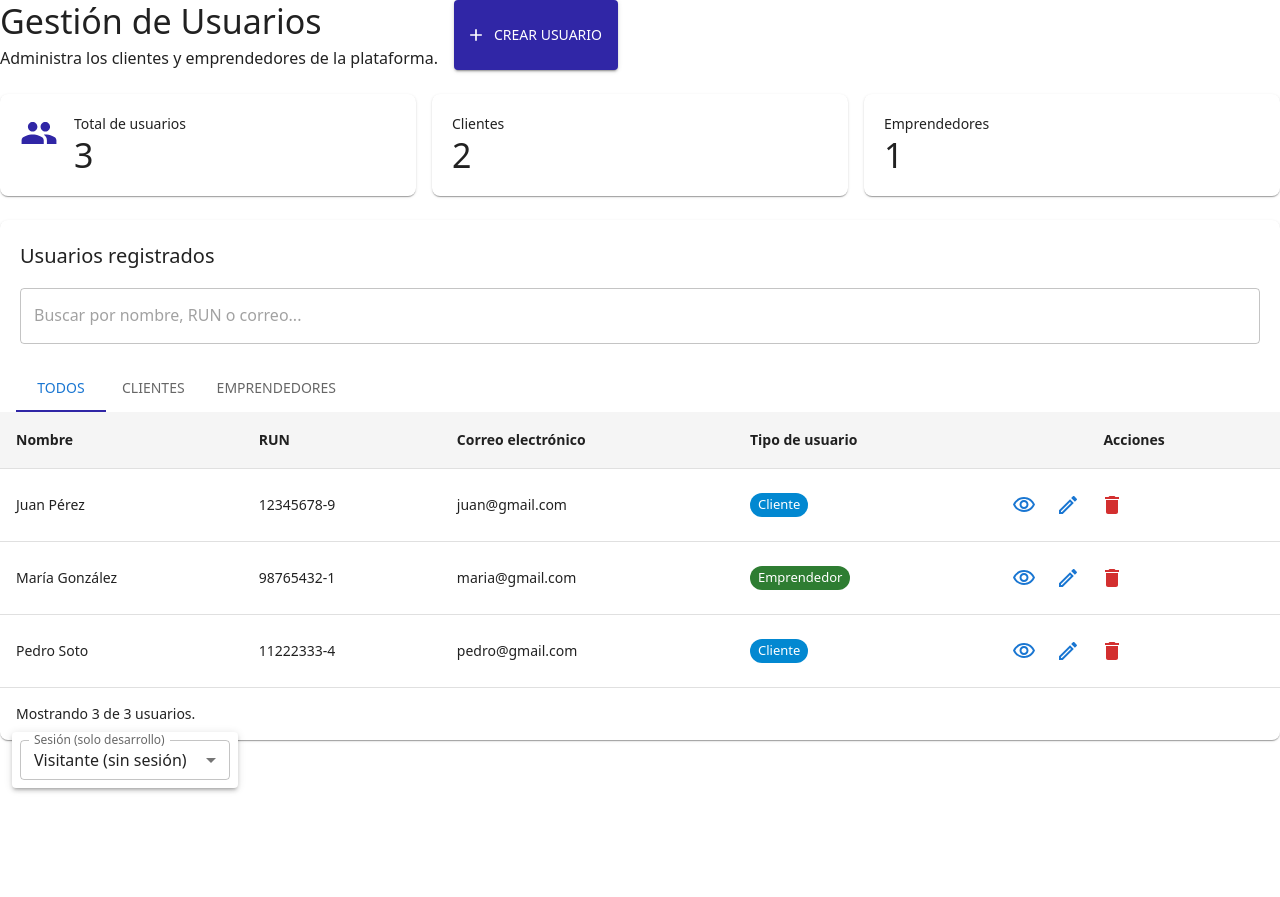
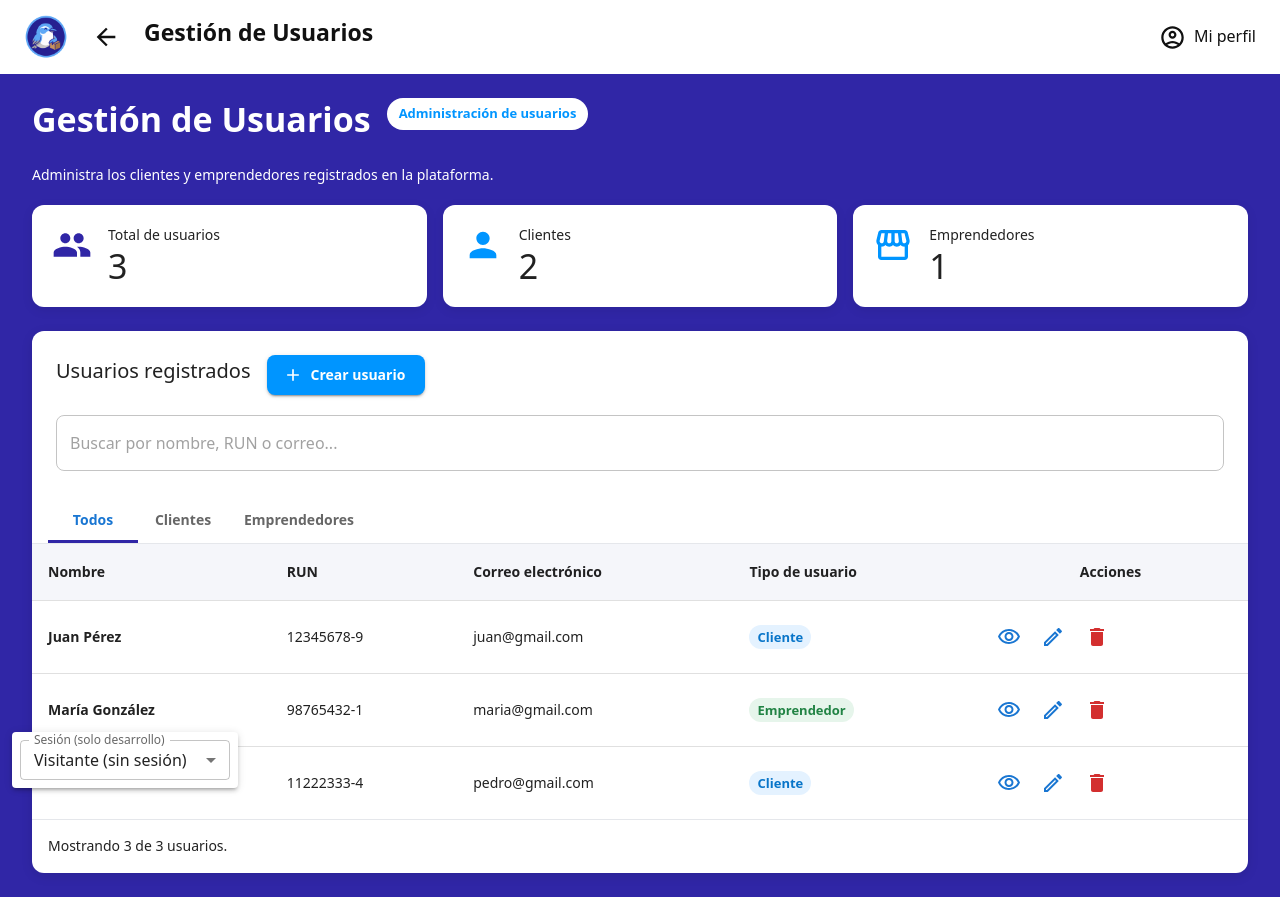
Before and after one commit to HugoValderrama/compraventa-web, a React (Vite) app in the folder frontend/: page /admin/usuarios in a window 1280 px wide. Before the commit the page ends 800 px from the top, so only its background shows below. Built offline with nearby package versions, Linux system fonts and the light colour scheme.

Commit message:
gestion usuario

```diff
--- a/frontend/src/pages/Administrador/GestionUsuarios.jsx
+++ b/frontend/src/pages/Administrador/GestionUsuarios.jsx
@@ -1,6 +1,10 @@
 
+import { useNavigate } from 'react-router-dom';
+import ArrowBackIcon from '@mui/icons-material/ArrowBack';
+import AccountCircleOutlinedIcon from '@mui/icons-material/AccountCircleOutlined';
 import { useMemo, useState } from 'react';
 
+import logo from '../../assets/logo.png';
 import {
   Alert,
   Box,
@@ -32,11 +36,15 @@ import VisibilityOutlinedIcon from '@mui/icons-material/VisibilityOutlined';
 import EditOutlinedIcon from '@mui/icons-material/EditOutlined';
 import DeleteIcon from '@mui/icons-material/Delete';
 import PeopleIcon from '@mui/icons-material/People';
+import PersonIcon from '@mui/icons-material/Person';
+import StorefrontIcon from '@mui/icons-material/Storefront';
 
 import { validarRun } from '../../utils/validarRun.js';
 import RegisterField from '../../components/molecules/RegisterField/RegisterField';
 
-// Datos de prueba
+const MORADO = '#3026A6';
+const AZUL = '#0095FF';
+
 const usuariosIniciales = [
   {
     id: 1,
@@ -72,7 +80,7 @@ export default function GestionUsuarios() {
   const [usuarios, setUsuarios] = useState(usuariosIniciales);
   const [busqueda, setBusqueda] = useState('');
   const [filtro, setFiltro] = useState('Todos');
-
+  const navigate = useNavigate();
   const [dialogoAbierto, setDialogoAbierto] = useState(false);
   const [dialogoEliminar, setDialogoEliminar] = useState(false);
 
@@ -82,11 +90,9 @@ export default function GestionUsuarios() {
   const [formulario, setFormulario] = useState(formularioInicial);
   const [mensaje, setMensaje] = useState('');
 
-  // Validación del RUN
   const runValido = validarRun(formulario.run);
   const runCompleto = formulario.run.length === 10;
 
-  // Contadores
   const totalClientes = usuarios.filter(
     (usuario) => usuario.tipo === 'Cliente'
   ).length;
@@ -95,7 +101,6 @@ export default function GestionUsuarios() {
     (usuario) => usuario.tipo === 'Emprendedor'
   ).length;
 
-  // Buscador y filtros
   const usuariosFiltrados = useMemo(() => {
     return usuarios.filter((usuario) => {
       const coincideFiltro =
@@ -112,11 +117,11 @@ export default function GestionUsuarios() {
     });
   }, [usuarios, filtro, busqueda]);
 
-  // Abrir formulario
   const abrirCrear = () => {
     setModo('crear');
     setFormulario(formularioInicial);
     setUsuarioSeleccionado(null);
+    setMensaje('');
     setDialogoAbierto(true);
   };
 
@@ -131,6 +136,7 @@ export default function GestionUsuarios() {
       tipo: usuario.tipo,
     });
 
+    setMensaje('');
     setDialogoAbierto(true);
   };
 
@@ -145,10 +151,10 @@ export default function GestionUsuarios() {
       tipo: usuario.tipo,
     });
 
+    setMensaje('');
     setDialogoAbierto(true);
   };
 
-  // Cambios del formulario
   const manejarCambio = (evento) => {
     const { name, value } = evento.target;
 
@@ -158,9 +164,20 @@ export default function GestionUsuarios() {
     }));
   };
 
-  // Crear o actualizar usuario
   const guardarUsuario = (evento) => {
     evento.preventDefault();
+
+    const nombreLimpio = formulario.nombre.trim();
+
+    if (!nombreLimpio) {
+      setMensaje('El nombre no puede estar vacío.');
+      return;
+    }
+
+    if (formulario.nombre !== formulario.nombre.trimStart()) {
+      setMensaje('El nombre no puede comenzar con espacios.');
+      return;
+    }
 
     if (!validarRun(formulario.run)) {
       setMensaje('El RUN ingresado no es válido.');
@@ -171,6 +188,7 @@ export default function GestionUsuarios() {
       const nuevoUsuario = {
         id: Date.now(),
         ...formulario,
+        nombre: nombreLimpio,
       };
 
       setUsuarios((actuales) => [...actuales, nuevoUsuario]);
@@ -179,7 +197,7 @@ export default function GestionUsuarios() {
       setUsuarios((actuales) =>
         actuales.map((usuario) =>
           usuario.id === usuarioSeleccionado.id
-            ? { ...usuario, ...formulario }
+            ? { ...usuario, ...formulario, nombre: nombreLimpio }
             : usuario
         )
       );
@@ -190,7 +208,6 @@ export default function GestionUsuarios() {
     setDialogoAbierto(false);
   };
 
-  // Eliminar usuario
   const eliminarUsuario = () => {
     setUsuarios((actuales) =>
       actuales.filter(
@@ -203,54 +220,173 @@ export default function GestionUsuarios() {
     setMensaje('Usuario eliminado correctamente.');
   };
 
+  const esError =
+    mensaje.includes('no es válido') ||
+    mensaje.includes('no puede estar vacío') ||
+    mensaje.includes('no puede comenzar con espacios');
+
+  const estiloTarjeta = {
+    p: 2.5,
+    borderRadius: 3,
+    backgroundColor: '#FFFFFF',
+    boxShadow: '0 3px 12px rgba(0,0,0,0.08)',
+  };
+
+  const estiloBoton = {
+    backgroundColor: AZUL,
+    borderRadius: 2,
+    px: 2.5,
+    py: 1,
+    fontWeight: 700,
+    textTransform: 'none',
+    '&:hover': {
+      backgroundColor: '#0078D4',
+    },
+  };
+
+
 return (
-    <Box sx={{ width: '100%', pb: 4 }}>
+  <>
+    {/* BARRA SUPERIOR BLANCA */}
+    <Box
+      sx={{
+        width: '100%',
+        height: 74,
+        backgroundColor: '#FFFFFF',
+        display: 'flex',
+        alignItems: 'center',
+        justifyContent: 'space-between',
+        px: { xs: 2, md: 3 },
+        boxSizing: 'border-box',
+      }}
+    >
+      {/* LOGO, FLECHA Y TÍTULO */}
+      <Stack
+        direction="row"
+        alignItems="center"
+        spacing={2}
+      >
+        <Box
+          component="img"
+          src={logo}
+          alt="Logo Ulagito Libre"
+          sx={{
+            width: 44,
+            height: 44,
+            borderRadius: '50%',
+            objectFit: 'cover',
+          }}
+        />
 
-      {/* Encabezado */}
+        <IconButton
+          onClick={() => navigate(-1)}
+          sx={{ color: '#111111' }}
+        >
+          <ArrowBackIcon sx={{ fontSize: 28 }} />
+        </IconButton>
+
+        <Typography
+          sx={{
+            color: '#111111',
+            fontSize: { xs: 17, md: 23 },
+            fontWeight: 700,
+          }}
+        >
+          Gestión de Usuarios
+        </Typography>
+      </Stack>
+
+      {/* MI PERFIL */}
+      <Stack
+        direction="row"
+        alignItems="center"
+        spacing={1}
+      >
+        <AccountCircleOutlinedIcon
+          sx={{ color: '#111111', fontSize: 27 }}
+        />
+
+        <Typography
+          sx={{
+            color: '#111111',
+            fontWeight: 500,
+            fontSize: 16,
+          }}
+        >
+          Mi perfil
+        </Typography>
+      </Stack>
+    </Box>
+
+    {/* CONTENIDO MORADO */}
+    <Box
+      sx={{
+        width: '100%',
+        minHeight: '100vh',
+        backgroundColor: MORADO,
+        px: { xs: 2, md: 4 },
+        py: 3,
+        boxSizing: 'border-box',
+      }}
+    >
+      <Box sx={{ maxWidth: 1360, mx: 'auto' }}>
+
+
+        {/* ENCABEZADO */}
         <Stack
           direction={{ xs: 'column', sm: 'row' }}
           justifyContent="space-between"
-        alignItems={{ xs: 'stretch', sm: 'center' }}
+          alignItems={{ xs: 'flex-start', sm: 'center' }}
           spacing={2}
           sx={{ mb: 3 }}
         >
-        <Box>
-          <Typography variant="h4" fontWeight={700}>
+          <Typography
+            variant="h4"
+            sx={{
+              color: '#FFFFFF',
+              fontWeight: 800,
+              fontSize: { xs: 27, md: 34 },
+            }}
+          >
             Gestión de Usuarios
           </Typography>
 
-          <Typography color="text.secondary" sx={{ mt: 0.5 }}>
-            Administra los clientes y emprendedores de la plataforma.
-          </Typography>
-        </Box>
+          <Chip
+            label="Administración de usuarios"
+            sx={{
+              backgroundColor: '#FFFFFF',
+              color: AZUL,
+              fontWeight: 600,
+              borderRadius: 5,
+            }}
+          />
+        </Stack>
 
-        <Button
-          variant="contained"
-          startIcon={<AddIcon />}
-          onClick={abrirCrear}
+        <Typography
           sx={{
-            backgroundColor: '#3026A6',
-            '&:hover': { backgroundColor: '#241d82' },
+            color: '#FFFFFF',
+            mb: 2.5,
+            fontSize: 14,
           }}
         >
-          Crear usuario
-        </Button>
-      </Stack>
+          Administra los clientes y emprendedores registrados en la plataforma.
+        </Typography>
 
-      {/* Mensajes */}
+        {/* MENSAJES */}
         {mensaje && (
           <Alert
-          severity={
-            mensaje.includes('no es válido') ? 'error' : 'success'
-          }
-          sx={{ mb: 2 }}
+            severity={esError ? 'error' : 'success'}
+            sx={{
+              mb: 2.5,
+              borderRadius: 2,
+            }}
             onClose={() => setMensaje('')}
           >
             {mensaje}
           </Alert>
         )}
 
-      {/* Resumen */}
+        {/* TARJETAS DE RESUMEN */}
         <Box
           sx={{
             display: 'grid',
@@ -262,49 +398,85 @@ export default function GestionUsuarios() {
             mb: 3,
           }}
         >
-        <Paper sx={{ p: 2.5, borderRadius: 2 }}>
+          <Paper sx={estiloTarjeta}>
             <Stack direction="row" spacing={2} alignItems="center">
-            <PeopleIcon sx={{ fontSize: 38, color: '#3026A6' }} />
+              <PeopleIcon sx={{ fontSize: 40, color: MORADO }} />
 
               <Box>
                 <Typography color="text.secondary" variant="body2">
                   Total de usuarios
                 </Typography>
 
-              <Typography variant="h4" fontWeight={700}>
+                <Typography variant="h4" fontWeight={800}>
                   {usuarios.length}
                 </Typography>
               </Box>
             </Stack>
           </Paper>
 
-        <Paper sx={{ p: 2.5, borderRadius: 2 }}>
+          <Paper sx={estiloTarjeta}>
+            <Stack direction="row" spacing={2} alignItems="center">
+              <PersonIcon sx={{ fontSize: 40, color: AZUL }} />
+
+              <Box>
                 <Typography color="text.secondary" variant="body2">
                   Clientes
                 </Typography>
 
-          <Typography variant="h4" fontWeight={700} color="#3026A6">
+                <Typography variant="h4" fontWeight={800} color={MORADO}>
                   {totalClientes}
                 </Typography>
+              </Box>
+            </Stack>
           </Paper>
 
-        <Paper sx={{ p: 2.5, borderRadius: 2 }}>
+          <Paper sx={estiloTarjeta}>
+            <Stack direction="row" spacing={2} alignItems="center">
+              <StorefrontIcon sx={{ fontSize: 40, color: AZUL }} />
+
+              <Box>
                 <Typography color="text.secondary" variant="body2">
                   Emprendedores
                 </Typography>
 
-          <Typography variant="h4" fontWeight={700} color="#3026A6">
+                <Typography variant="h4" fontWeight={800} color={MORADO}>
                   {totalEmprendedores}
                 </Typography>
+              </Box>
+            </Stack>
           </Paper>
         </Box>
 
-      {/* Tabla de usuarios */}
-      <Paper sx={{ borderRadius: 2, overflow: 'hidden' }}>
-        <Box sx={{ p: 2.5 }}>
-          <Typography variant="h6" fontWeight={700} sx={{ mb: 2 }}>
+        {/* TABLA */}
+        <Paper
+          sx={{
+            borderRadius: 3,
+            overflow: 'hidden',
+            boxShadow: '0 3px 12px rgba(0,0,0,0.10)',
+          }}
+        >
+          {/* CABECERA DE TABLA */}
+          <Box sx={{ p: { xs: 2, md: 3 } }}>
+            <Stack
+              direction={{ xs: 'column', md: 'row' }}
+              justifyContent="space-between"
+              alignItems={{ xs: 'stretch', md: 'center' }}
+              spacing={2}
+              sx={{ mb: 2.5 }}
+            >
+              <Typography variant="h6" fontWeight={800}>
                 Usuarios registrados
               </Typography>
+
+              <Button
+                variant="contained"
+                startIcon={<AddIcon />}
+                onClick={abrirCrear}
+                sx={estiloBoton}
+              >
+                Crear usuario
+              </Button>
+            </Stack>
 
             <TextField
               fullWidth
@@ -316,16 +488,34 @@ export default function GestionUsuarios() {
                   <SearchIcon sx={{ mr: 1, color: 'text.secondary' }} />
                 ),
               }}
+              sx={{
+                '& .MuiOutlinedInput-root': {
+                  borderRadius: 2,
+                  backgroundColor: '#FFFFFF',
+                },
+              }}
             />
           </Box>
 
+          {/* FILTROS */}
           <Tabs
             value={filtro}
             onChange={(_, valor) => setFiltro(valor)}
+            variant="scrollable"
+            scrollButtons="auto"
             sx={{
               px: 2,
+              borderBottom: '1px solid #E5E7EB',
               '& .MuiTabs-indicator': {
-              backgroundColor: '#3026A6',
+                backgroundColor: MORADO,
+                height: 3,
+              },
+              '& .MuiTab-root': {
+                textTransform: 'none',
+                fontWeight: 600,
+              },
+              '& .Mui-selected': {
+                color: MORADO,
               },
             }}
           >
@@ -334,32 +524,59 @@ export default function GestionUsuarios() {
             <Tab label="Emprendedores" value="Emprendedor" />
           </Tabs>
 
-        <TableContainer>
-          <Table>
+          {/* CONTENIDO DE TABLA */}
+          <TableContainer sx={{ overflowX: 'auto' }}>
+            <Table sx={{ minWidth: 750 }}>
               <TableHead>
-              <TableRow sx={{ backgroundColor: '#F5F5F5' }}>
-                <TableCell><strong>Nombre</strong></TableCell>
-                <TableCell><strong>RUN</strong></TableCell>
-                <TableCell><strong>Correo electrónico</strong></TableCell>
-                <TableCell><strong>Tipo de usuario</strong></TableCell>
-                <TableCell align="center"><strong>Acciones</strong></TableCell>
+                <TableRow sx={{ backgroundColor: '#F5F6FA' }}>
+                  <TableCell sx={{ fontWeight: 800 }}>Nombre</TableCell>
+                  <TableCell sx={{ fontWeight: 800 }}>RUN</TableCell>
+                  <TableCell sx={{ fontWeight: 800 }}>
+                    Correo electrónico
+                  </TableCell>
+                  <TableCell sx={{ fontWeight: 800 }}>
+                    Tipo de usuario
+                  </TableCell>
+                  <TableCell align="center" sx={{ fontWeight: 800 }}>
+                    Acciones
+                  </TableCell>
                 </TableRow>
               </TableHead>
 
               <TableBody>
                 {usuariosFiltrados.map((usuario) => (
-                <TableRow key={usuario.id} hover>
-                  <TableCell>{usuario.nombre}</TableCell>
+                  <TableRow
+                    key={usuario.id}
+                    hover
+                    sx={{
+                      '&:last-child td': {
+                        borderBottom: 0,
+                      },
+                    }}
+                  >
+                    <TableCell sx={{ fontWeight: 600 }}>
+                      {usuario.nombre}
+                    </TableCell>
+
                     <TableCell>{usuario.run}</TableCell>
+
                     <TableCell>{usuario.correo}</TableCell>
 
                     <TableCell>
                       <Chip
                         label={usuario.tipo}
-                      color={
-                        usuario.tipo === 'Cliente' ? 'info' : 'success'
-                      }
                         size="small"
+                        sx={{
+                          fontWeight: 600,
+                          backgroundColor:
+                            usuario.tipo === 'Cliente'
+                              ? '#E4F2FF'
+                              : '#E6F5EB',
+                          color:
+                            usuario.tipo === 'Cliente'
+                              ? '#0875C9'
+                              : '#218344',
+                        }}
                       />
                     </TableCell>
 
@@ -402,8 +619,10 @@ export default function GestionUsuarios() {
 
                 {usuariosFiltrados.length === 0 && (
                   <TableRow>
-                  <TableCell colSpan={5} align="center" sx={{ py: 4 }}>
+                    <TableCell colSpan={5} align="center" sx={{ py: 5 }}>
+                      <Typography color="text.secondary">
                         No se encontraron usuarios.
+                      </Typography>
                     </TableCell>
                   </TableRow>
                 )}
@@ -411,22 +630,40 @@ export default function GestionUsuarios() {
             </Table>
           </TableContainer>
 
-        <Box sx={{ p: 2 }}>
+          {/* PIE DE TABLA */}
+          <Box
+            sx={{
+              p: 2,
+              borderTop: '1px solid #E5E7EB',
+            }}
+          >
             <Typography variant="body2" color="text.secondary">
               Mostrando {usuariosFiltrados.length} de {usuarios.length} usuarios.
             </Typography>
           </Box>
         </Paper>
+      </Box>
 
-      {/* Diálogo crear, ver y editar */}
+      {/* DIÁLOGO CREAR / EDITAR / VER */}
       <Dialog
         open={dialogoAbierto}
         onClose={() => setDialogoAbierto(false)}
         fullWidth
         maxWidth="sm"
+        PaperProps={{
+          sx: {
+            borderRadius: 3,
+          },
+        }}
       >
         <Box component="form" onSubmit={guardarUsuario}>
-          <DialogTitle>
+          <DialogTitle
+            sx={{
+              fontWeight: 800,
+              color: MORADO,
+              pb: 1,
+            }}
+          >
             {modo === 'crear'
               ? 'Crear usuario'
               : modo === 'editar'
@@ -441,20 +678,23 @@ export default function GestionUsuarios() {
                 label="Nombre completo"
                 name="nombre"
                 value={formulario.nombre}
-                onChange={manejarCambio}
+                onChange={(e) => {
+                  const valor = e.target.value;
+
+                  if (/^\s/.test(valor)) return;
+
+                  manejarCambio(e);
+                }}
                 disabled={modo === 'ver'}
                 required
               />
 
-              {/* RUN: mismo componente que Crear Cuenta */}
               <Box>
-                <Box
-                  sx={{
-                    display: 'flex',
-                    justifyContent: 'space-between',
-                    alignItems: 'center',
-                    mb: 1,
-                  }}
+                <Stack
+                  direction="row"
+                  justifyContent="space-between"
+                  alignItems="center"
+                  sx={{ mb: 1 }}
                 >
                   <Typography
                     fontWeight="bold"
@@ -468,14 +708,14 @@ export default function GestionUsuarios() {
                     <Typography
                       sx={{
                         color: runValido ? 'green' : '#FF0000',
-                        fontSize: '13px',
+                        fontSize: 13,
                         fontWeight: 'bold',
                       }}
                     >
                       {runValido ? 'RUN válido ✓' : 'RUN inválido X'}
                     </Typography>
                   )}
-                </Box>
+                </Stack>
 
                 <RegisterField
                   value={formulario.run}
@@ -518,8 +758,14 @@ export default function GestionUsuarios() {
             </Stack>
           </DialogContent>
 
-          <DialogActions sx={{ px: 3, pb: 2 }}>
-            <Button onClick={() => setDialogoAbierto(false)}>
+          <DialogActions sx={{ px: 3, pb: 2.5 }}>
+            <Button
+              onClick={() => setDialogoAbierto(false)}
+              sx={{
+                color: '#666666',
+                textTransform: 'none',
+              }}
+            >
               {modo === 'ver' ? 'Cerrar' : 'Cancelar'}
             </Button>
 
@@ -527,10 +773,7 @@ export default function GestionUsuarios() {
               <Button
                 type="submit"
                 variant="contained"
-                sx={{
-                  backgroundColor: '#3026A6',
-                  '&:hover': { backgroundColor: '#241d82' },
-                }}
+                sx={estiloBoton}
               >
                 {modo === 'crear' ? 'Crear usuario' : 'Guardar cambios'}
               </Button>
@@ -539,14 +782,21 @@ export default function GestionUsuarios() {
         </Box>
       </Dialog>
 
-      {/* Confirmación de eliminación */}
+      {/* DIÁLOGO ELIMINAR */}
       <Dialog
         open={dialogoEliminar}
         onClose={() => setDialogoEliminar(false)}
         fullWidth
         maxWidth="xs"
+        PaperProps={{
+          sx: {
+            borderRadius: 3,
+          },
+        }}
       >
-        <DialogTitle>Eliminar usuario</DialogTitle>
+        <DialogTitle fontWeight={800}>
+          Eliminar usuario
+        </DialogTitle>
 
         <DialogContent>
           <Typography>
@@ -559,8 +809,11 @@ export default function GestionUsuarios() {
           </Typography>
         </DialogContent>
 
-        <DialogActions sx={{ px: 3, pb: 2 }}>
-          <Button onClick={() => setDialogoEliminar(false)}>
+        <DialogActions sx={{ px: 3, pb: 2.5 }}>
+          <Button
+            onClick={() => setDialogoEliminar(false)}
+            sx={{ textTransform: 'none' }}
+          >
             Cancelar
           </Button>
 
@@ -568,11 +821,17 @@ export default function GestionUsuarios() {
             color="error"
             variant="contained"
             onClick={eliminarUsuario}
+            sx={{
+              borderRadius: 2,
+              textTransform: 'none',
+              fontWeight: 700,
+            }}
           >
             Eliminar
           </Button>
         </DialogActions>
       </Dialog>
     </Box>
+    </>
   );
 }
```
Lines whose indentation alone changed are shown as unchanged.
